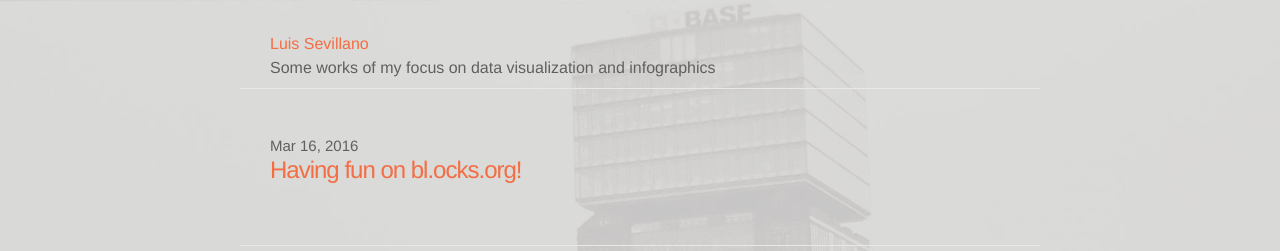
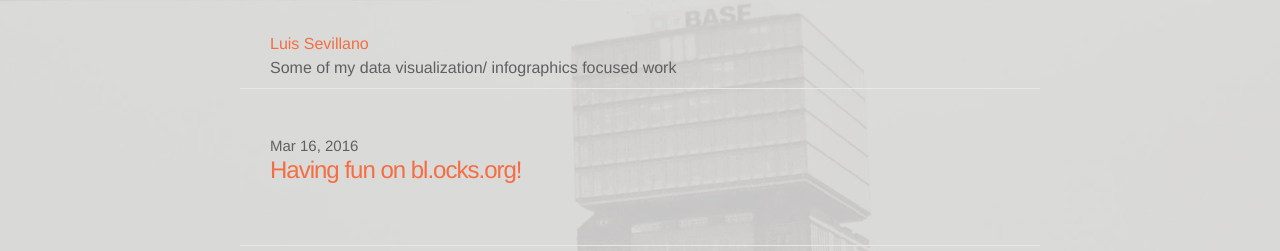
Before and after one commit to LuisSevillano/luissevillano.github.io, a Jekyll site: the page built from index.html, in a window 1280 px wide. Shown: the top 251 px of the page. Built offline with Jekyll 4.4.1, drawn with Linux system fonts in a browser that asks for light colours.

Commit message:
subtitle correction

```diff
--- a/_includes/header.html
+++ b/_includes/header.html
@@ -5,7 +5,7 @@
     <div class="">
       <a class="site-title" href="{{ site.baseurl }}/">{{ site.title }}</a>
     </div>
-    <div class="subtitle">Some works of my focus on data visualization and infographics</div>
+    <div class="subtitle">Some of my data visualization/ infographics focused work</div>
   </div>
 
 </header>
```
Also changed, not shown: 4 other files.
